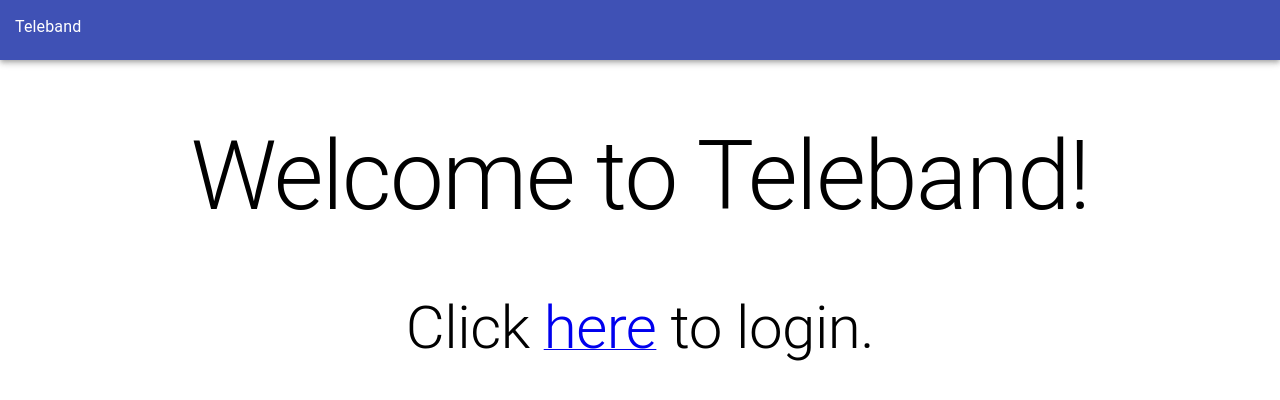
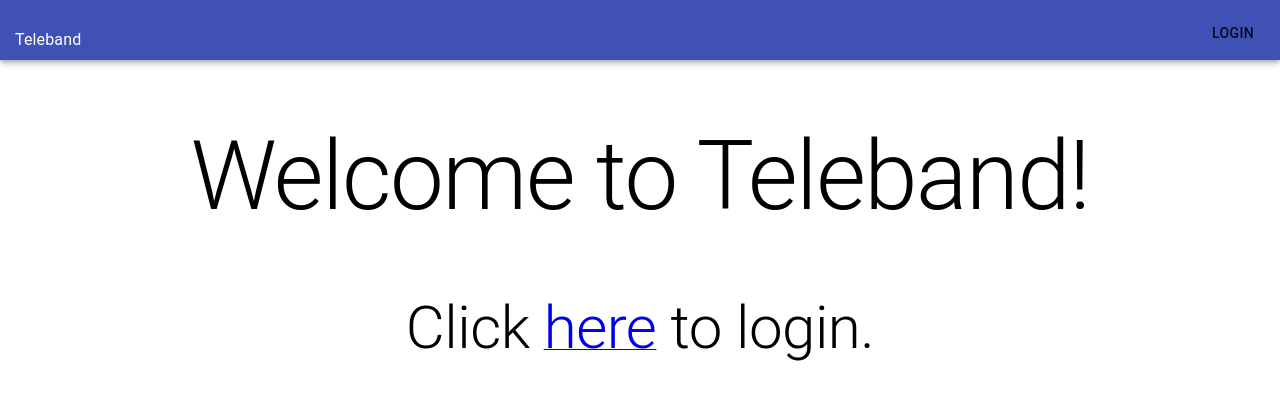
Before and after one commit to laurenyz/teleband-frontend, a React (Create React App) app: page / in a window 1280 px wide. Shown: the top 400 px of the page. Built offline with nearby package versions, Linux system fonts and the light colour scheme.

Commit message:
added login to navbar

```diff
--- a/src/components/Navbar.component.jsx
+++ b/src/components/Navbar.component.jsx
@@ -15,6 +15,10 @@ function Navbar({currentUser, clearUserStates, currentUserType}){
     function handleAssignmentLink(){
         history.push('/student')
     }
+
+    function handleLogin(){
+        history.push('/login')
+    }
     console.log(currentUser)
     return(
         <AppBar position="static" style={{height: "60px", padding:"15px"}}>
@@ -24,23 +28,26 @@ function Navbar({currentUser, clearUserStates, currentUserType}){
                 </Grid>
                 <Grid item>
                     <Grid container>
-                    {currentUserType === "student"?
+                        { currentUserType === "student"?
                         <Grid item>
                             <Button onClick={handleAssignmentLink} >
                                 Assignments
                             </Button >
                         </Grid>
-                    :
-                    null
-                    }
-                    {currentUser?
+                        : null }
+                        { currentUser?
                         <Grid item>
                             <Button onClick={handleLogout} >
                                 Logout
                             </Button >
                         </Grid>
                         :
-                    null}
+                        <Grid item>
+                            <Button onClick={handleLogin} >
+                                Login
+                            </Button >
+                        </Grid>
+                        }
                     </Grid>
                 </Grid>
 
```
Lines whose indentation alone changed are shown as unchanged.
